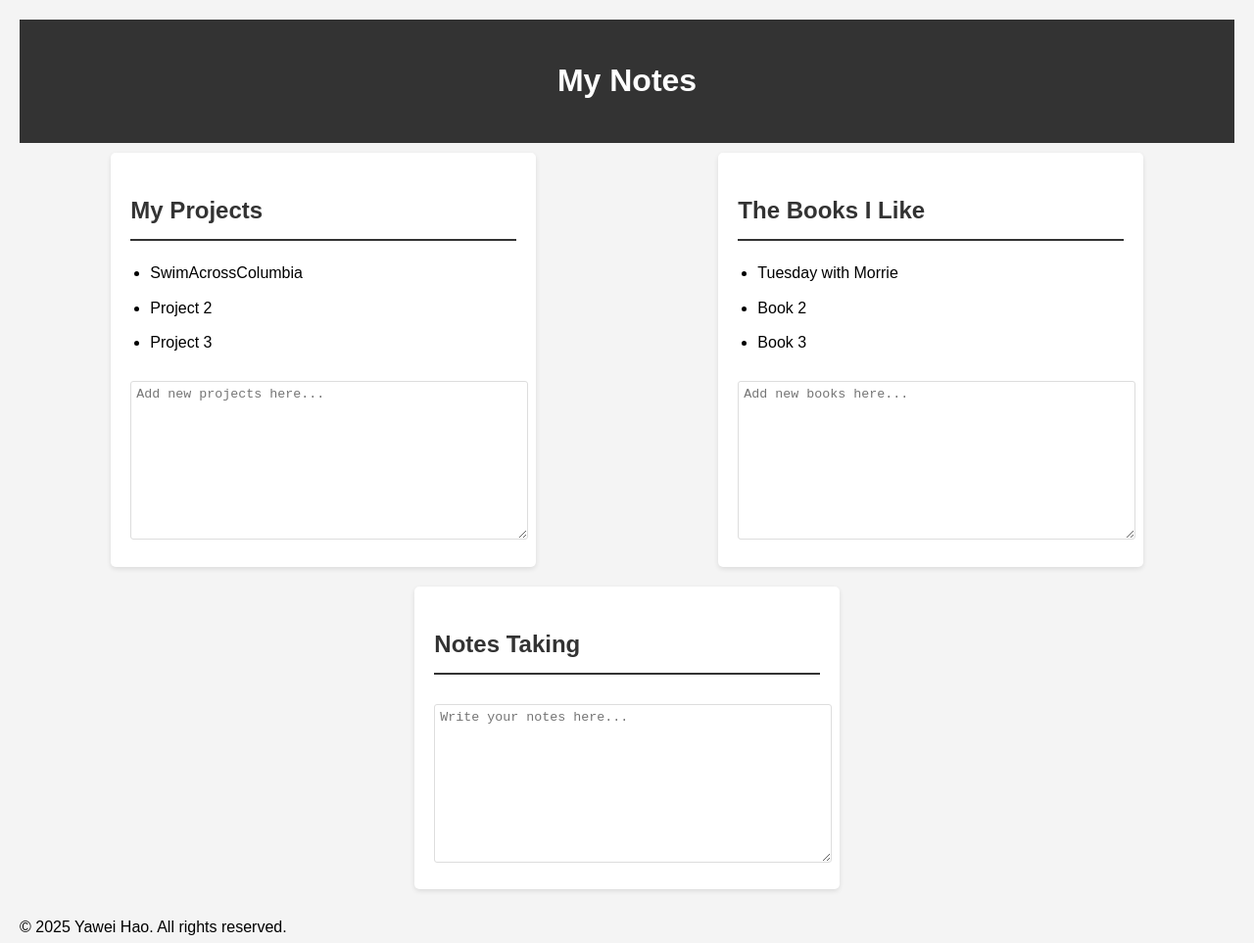
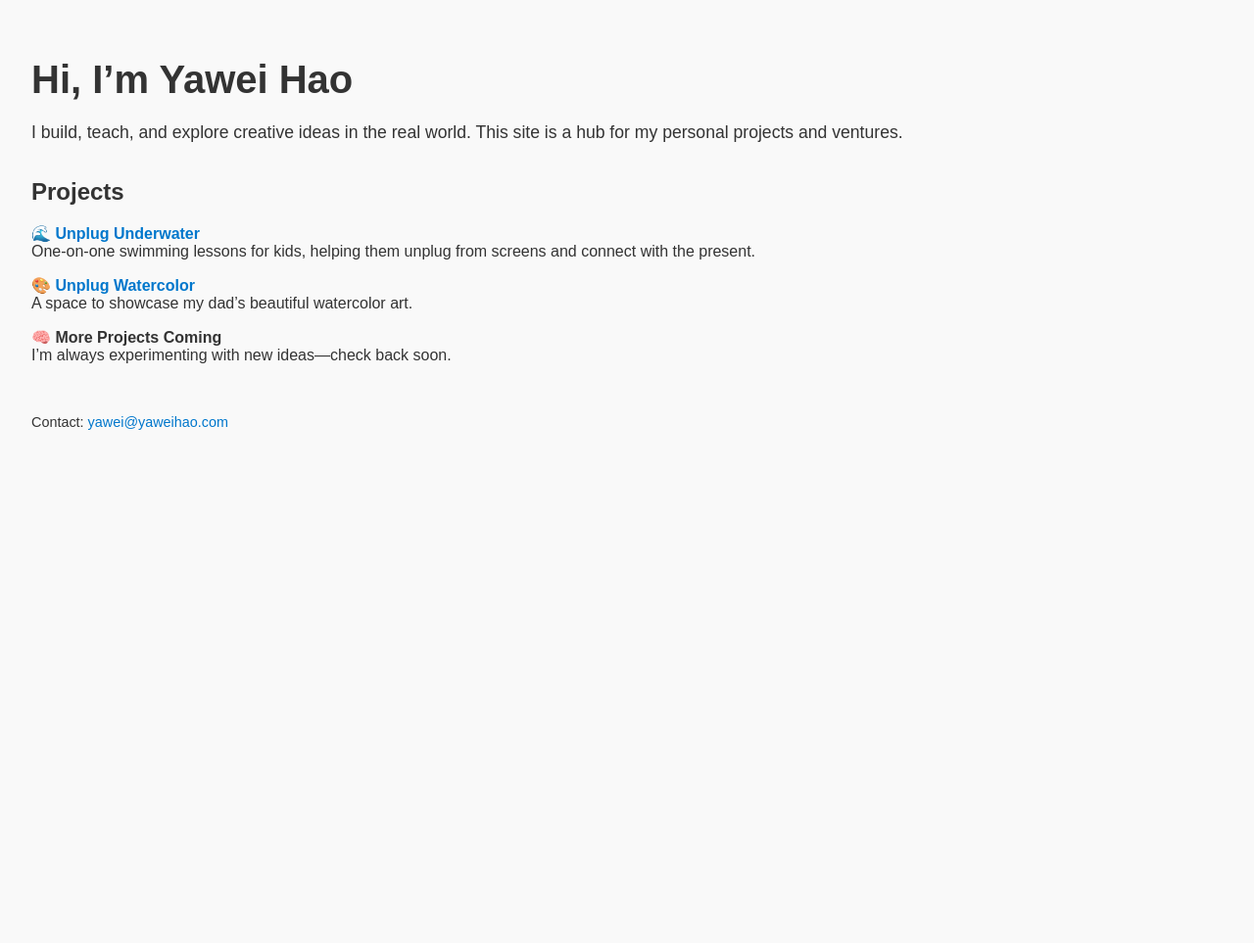
Before and after one commit to yaweihao/yaweihao.github.io, a plain HTML site: page index.html in a window 1280 px wide. Shown: the whole page at 98% size. After the commit the page ends 800 px from the top, so only its background shows below. Drawn offline with Linux system fonts and the light colour scheme.

Commit message:
Update index.html
new content for subdomains

```diff
--- a/index.html
+++ b/index.html
@@ -1,89 +1,64 @@
 <!DOCTYPE html>
 <html lang="en">
 <head>
-    <meta charset="UTF-8">
-    <meta name="viewport" content="width=device-width, initial-scale=1.0">
-    <title>My Notes</title>
+  <meta charset="UTF-8" />
+  <meta name="viewport" content="width=device-width, initial-scale=1.0" />
+  <title>Yawei Hao</title>
   <style>
     body {
       font-family: Arial, sans-serif;
+      margin: 0;
+      padding: 2rem;
+      background-color: #f9f9f9;
+      color: #333;
+    }
+    h1 {
+      font-size: 2.5rem;
+      margin-bottom: 0.5rem;
+    }
+    p {
+      font-size: 1.1rem;
       line-height: 1.6;
-            margin: 0;
-            padding: 20px;
-            background-color: #f4f4f4;
     }
-        header {
-            background-color: #333;
-            color: #fff;
-            text-align: center;
-            padding: 1rem;
+    .projects {
+      margin-top: 2rem;
     }
-        main {
-            display: flex;
-            flex-wrap: wrap;
-            justify-content: space-around;
+    .project {
+      margin-bottom: 1rem;
     }
-        section {
-            background-color: #fff;
-            border-radius: 5px;
-            box-shadow: 0 2px 5px rgba(0,0,0,0.1);
-            margin: 10px;
-            padding: 20px;
-            width: calc(33.33% - 20px);
-            min-width: 250px;
+    a {
+      color: #0077cc;
+      text-decoration: none;
     }
-        h2 {
-            color: #333;
-            border-bottom: 2px solid #333;
-            padding-bottom: 10px;
-        }
-        ul {
-            padding-left: 20px;
-        }
-        li {
-            margin-bottom: 10px;
-        }
-        textarea {
-            width: 100%;
-            height: 150px;
-            margin-top: 10px;
-            padding: 5px;
-            border: 1px solid #ddd;
-            border-radius: 3px;
+    a:hover {
+      text-decoration: underline;
     }
   </style>
 </head>
 <body>
-    <header>
-        <h1>My Notes</h1>
-    </header>
-    <main>
-        <section id="projects">
-            <h2>My Projects</h2>
-            <ul>
-                <li>SwimAcrossColumbia</li>
-                <li>Project 2</li>
-                <li>Project 3</li>
-            </ul>
-            <textarea placeholder="Add new projects here..."></textarea>
-        </section>
-        <section id="books">
-            <h2>The Books I Like</h2>
-            <ul>
-                <li>Tuesday with Morrie</li>
-                <li>Book 2</li>
-                <li>Book 3</li>
-            </ul>
-            <textarea placeholder="Add new books here..."></textarea>
-        </section>
-        <section id="notes">
-            <h2>Notes Taking</h2>
-            <textarea placeholder="Write your notes here..."></textarea>
-        </section>
-    </main>
+  <h1>Hi, I’m Yawei Hao</h1>
+  <p>
+    I build, teach, and explore creative ideas in the real world. This site is a hub for my personal projects and ventures.
+  </p>
 
-    <footer>
-        <p>&copy; 2025 Yawei Hao. All rights reserved.</p>
-    </footer>
+  <div class="projects">
+    <h2>Projects</h2>
+    <div class="project">
+      <strong>🌊 <a href="https://swim.yaweihao.com">Unplug Underwater</a></strong><br />
+      One-on-one swimming lessons for kids, helping them unplug from screens and connect with the present.
+    </div>
+    <div class="project">
+      <strong>🎨 <a href="https://art.yaweihao.com">Unplug Watercolor</a></strong><br />
+      A space to showcase my dad’s beautiful watercolor art.
+    </div>
+    <div class="project">
+      <strong>🧠 More Projects Coming</strong><br />
+      I’m always experimenting with new ideas—check back soon.
+    </div>
+  </div>
+
+  <p style="margin-top: 3rem; font-size: 0.9rem;">
+    Contact: <a href="mailto:yawei@yaweihao.com">yawei@yaweihao.com</a>
+  </p>
 </body>
 </html>
```
Lines whose indentation alone changed are shown as unchanged.
